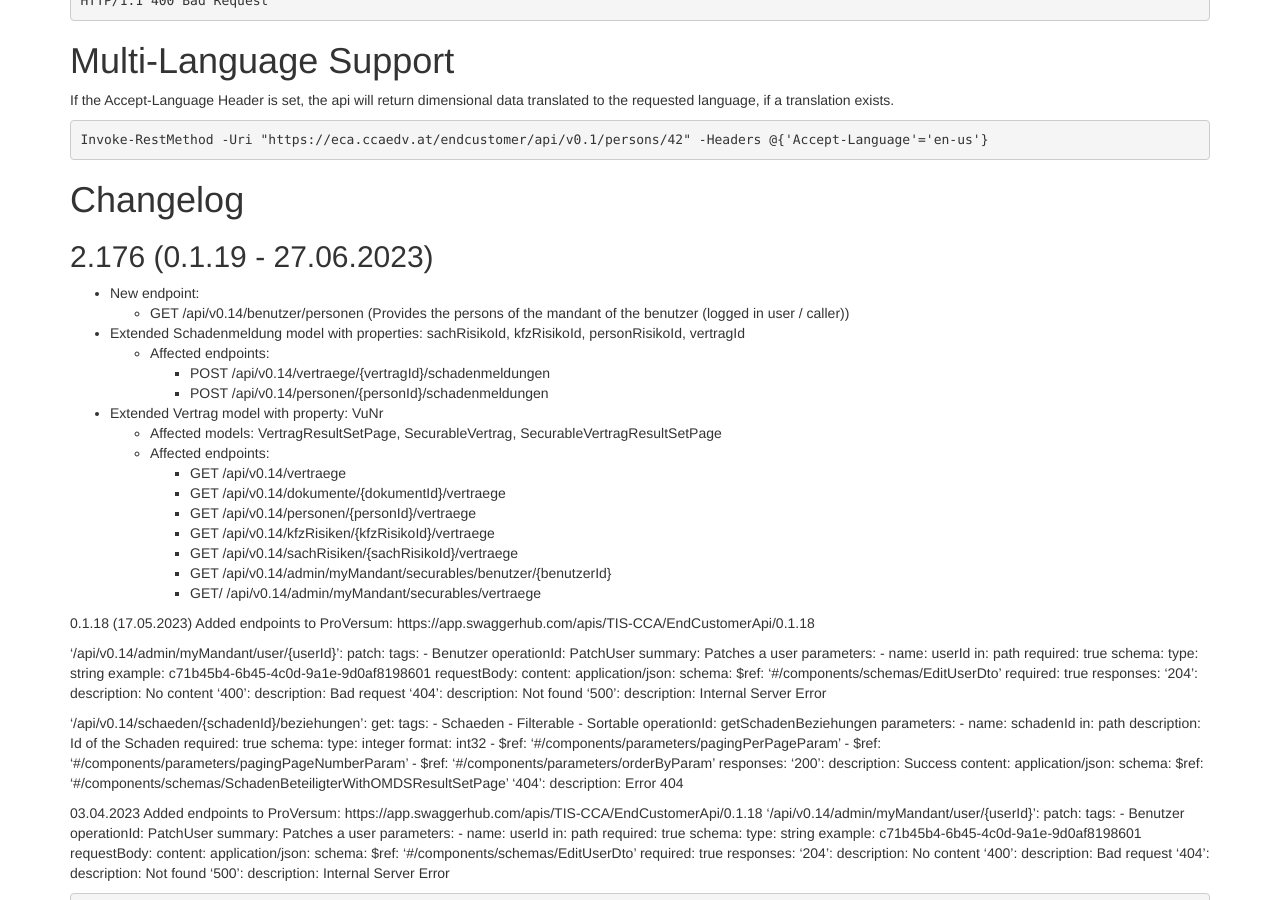
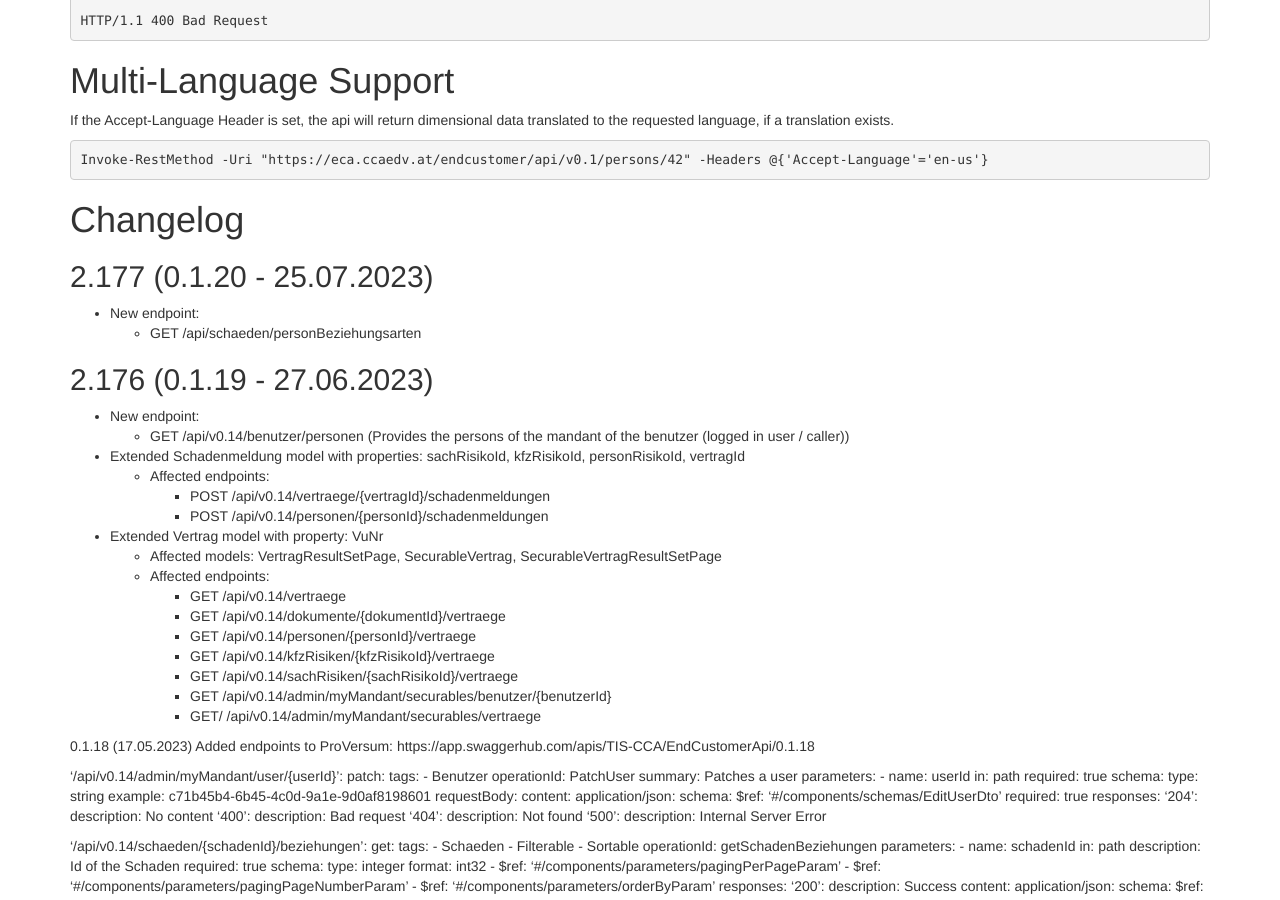
Before and after one commit to togethercca/togethercca.github.io, a Jekyll site: the page built from _pages/endCustomerApi.md, in a window 1280 px wide and 900 px high, scrolled down 7991 px. Built offline with Jekyll 4.4.1, drawn with Linux system fonts in a browser that asks for light colours; some of the changed text lies outside the part shown.

````diff
--- a/_pages/endCustomerApi.md
+++ b/_pages/endCustomerApi.md
@@ -439,6 +439,10 @@ Invoke-RestMethod -Uri "https://eca.ccaedv.at/endcustomer/api/v0.1/persons/42" -
 ```
 
 # Changelog
+## 2.177 (0.1.20 - 25.07.2023)
+* New endpoint:
+	* GET /api/schaeden/personBeziehungsarten
+
 ## 2.176 (0.1.19 - 27.06.2023)
 * New endpoint:
   * GET /api/v0.14/benutzer/personen (Provides the persons of the mandant of the benutzer (logged in user / caller))
````
Also changed, not shown: _pages/ccaCoreDataserviceApi.md (+3 -0 lines).
